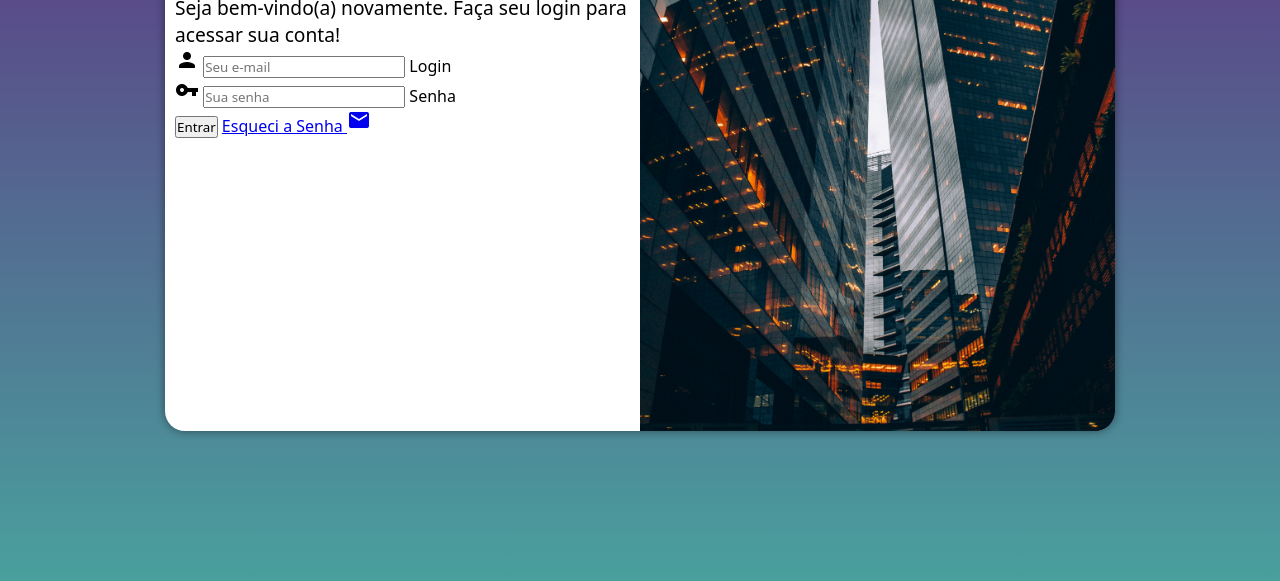
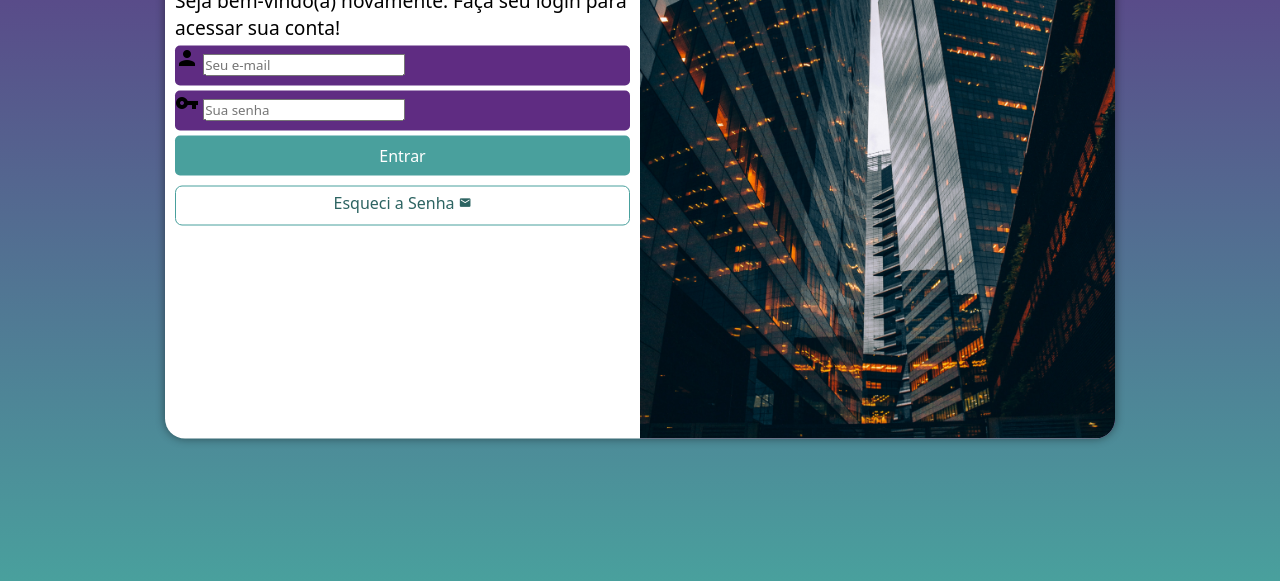
Before and after one commit to FeCharaf/projeto-login, a plain HTML site: page index.html in a window 1280 px wide. Shown: the part 219-800 px from the top of the page. Drawn offline with Linux system fonts and the light colour scheme.

Commit message:
formataçao do form

```diff
--- a/estilos/style.css
+++ b/estilos/style.css
@@ -33,7 +33,7 @@ section#login {
 
     background-color: white;
     width: 250px;
-    height: 500px;
+    height: 515px;
     border-radius: 20px;
     box-shadow:0px 0px 10px rgba(0, 0, 0, 0.452);
 
@@ -62,3 +62,56 @@ div#formulario > h1 {
 div#formulario > p {
     font-size: 0.8em;
 }
+
+form > div.campo {
+    background-color: #5f2c82;
+    display: block;
+    width: 100%;
+    height: 40px;
+    border-radius: 5px;
+    margin: 5px 0px;
+}
+
+div.campo > label {
+    display: none;
+}
+
+form > input[type=submit] {
+    display: block;
+    font-size: 1em;
+    width: 100%;
+    height: 40px;
+    background-color: #49a09d;
+    color: white;
+    border: none;
+    border-radius: 5px;
+    cursor: pointer;
+}
+
+form > input[type=submit]:hover {
+    background-color: #2d6462;
+}
+
+form > a.botao {
+    display: block;
+    text-align: center;
+    font-size: 1em;
+    width: 100%;
+    height: 40px;
+    padding-top: 5px;
+    margin-top: 10px;
+    background-color: white;
+    color: #2d6462;
+    border: 1px solid #49a09d;
+    border-radius: 7px;
+    text-decoration: none;
+
+}
+
+form a.botao:hover {
+    background-color: #6cd3cf;
+}
+
+form a.botao i {
+    font-size: 0.8em;
+}
--- a/index.html
+++ b/index.html
@@ -29,7 +29,7 @@
 
                     </div>
                     <input type="submit" value="Entrar">
-                    <a href="esqueci.html">Esqueci a Senha <i class="material-icons">mail</i></a>
+                    <a href="esqueci.html" class="botao">Esqueci a Senha <i class="material-icons">mail</i></a>
                 </form>
             </div>
         </section>
```
